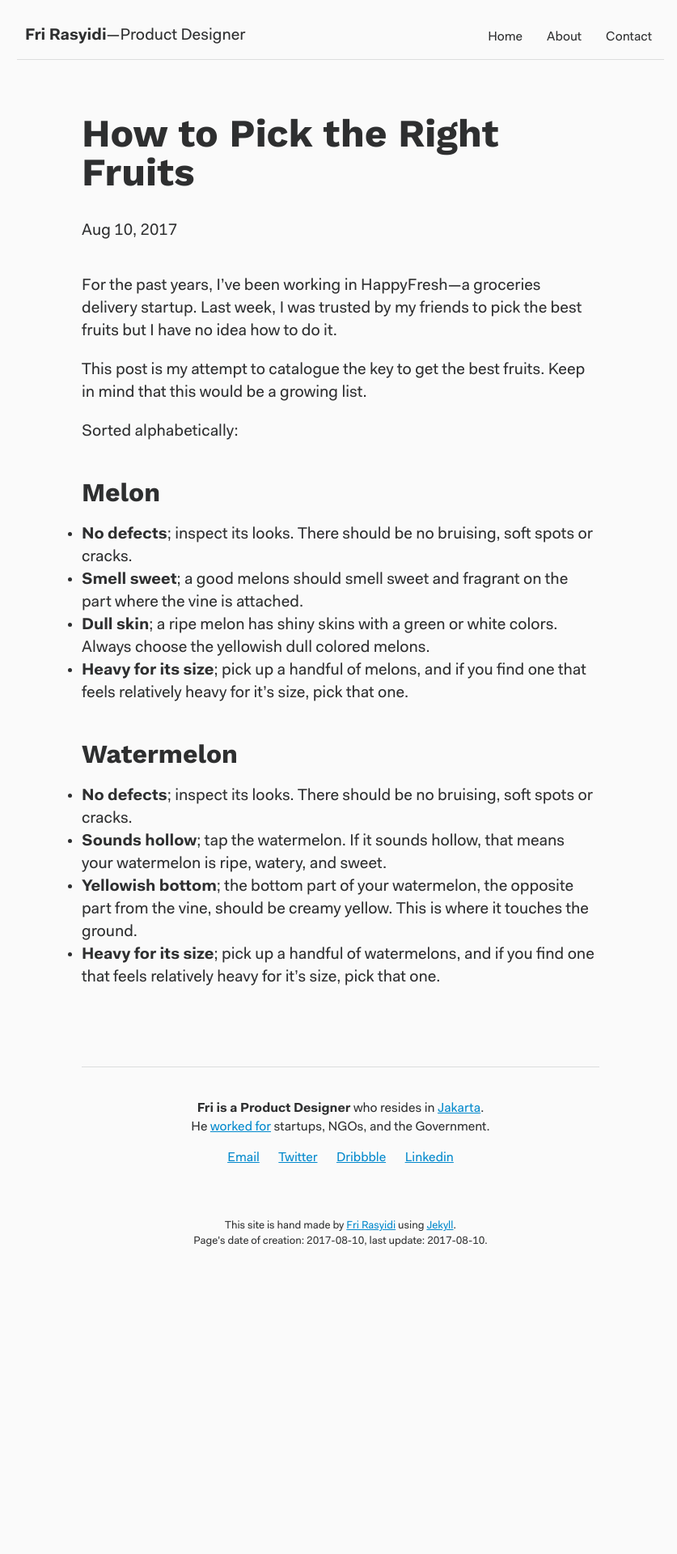
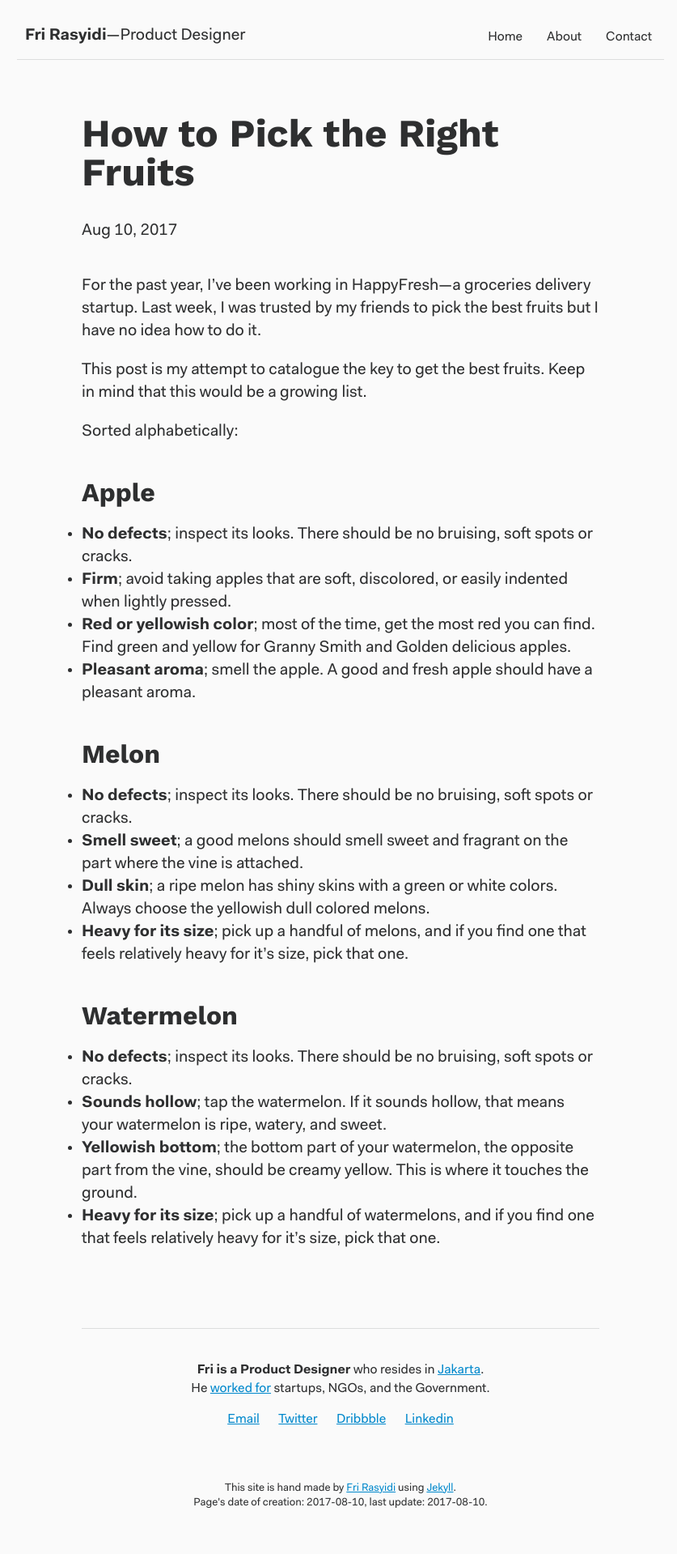
Before and after one commit to frirasyidi/frirasyidi.github.io, a Jekyll site: the page built from _posts/2017-08-10-how-to-pick-the-right-fruits.md, in a window 1280 px wide. Shown: the whole page at 81% size, without its empty margins (219-1056 px from the left). Built offline with Jekyll 4.4.1, drawn with Linux system fonts in a browser that asks for light colours; before the commit the page ends 1596 px from its top, so only the background shows below that.

Commit message:
Add apple to fruit guide

```diff
--- a/_posts/2017-08-10-how-to-pick-the-right-fruits.md
+++ b/_posts/2017-08-10-how-to-pick-the-right-fruits.md
@@ -5,11 +5,18 @@ date:   2017-08-10
 update: 2017-08-10
 categories: blog
 ---
-For the past years, I've been working in HappyFresh&mdash;a groceries delivery startup. Last week, I was trusted by my friends to pick the best fruits but I have no idea how to do it.
+For the past year, I've been working in HappyFresh&mdash;a groceries delivery startup. Last week, I was trusted by my friends to pick the best fruits but I have no idea how to do it.
 
 This post is my attempt to catalogue the key to get the best fruits. Keep in mind that this would be a growing list.
 
 Sorted alphabetically:
+
+## Apple
+
+* **No defects**; inspect its looks. There should be no bruising, soft spots or cracks.
+* **Firm**; avoid taking apples that are soft, discolored, or easily indented when lightly pressed.
+* **Red or yellowish color**; most of the time, get the most red you can find. Find green and yellow for Granny Smith and Golden delicious apples.
+* **Pleasant aroma**; smell the apple. A good and fresh apple should have a pleasant aroma.
 
 ## Melon
 
```
